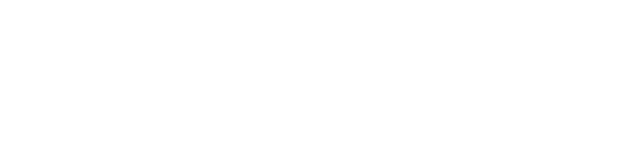
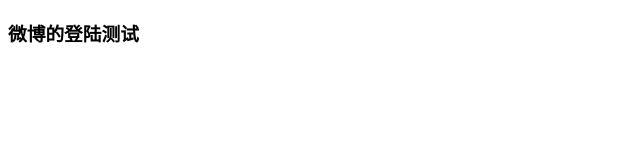
Before and after one commit to wuxu92/zhangwei, a plain HTML site: page index.html in a window 1280 px wide. Shown: the whole page, without its empty margins (0-640 px from the left). Drawn offline with Linux system fonts and the light colour scheme.

Commit message:
new callback html

```diff
--- a/index.html
+++ b/index.html
@@ -4,6 +4,6 @@
 	<title>微博登陆测试</title>
 </head>
 <body>
-
+<h3>微博的登陆测试</h3>
 </body>
 </html>
```
